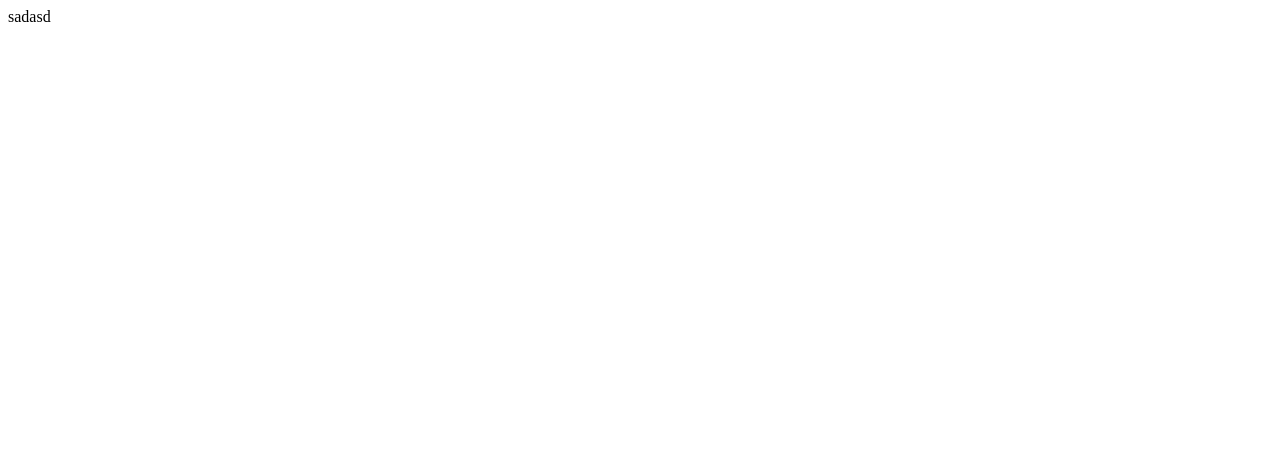
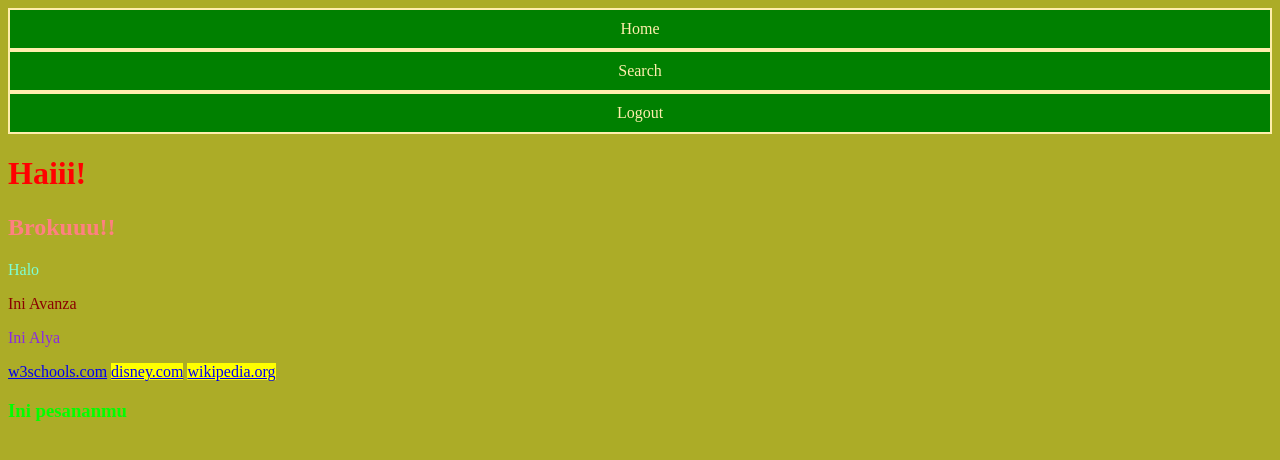
Before and after one commit to rdimas27/Belajar-HTML, a plain HTML site: page Training3/index.html in a window 1280 px wide. Drawn offline with Linux system fonts and the light colour scheme.

Commit message:
commit ketiga

```diff
--- /dev/null
+++ b/Training3/header.css
@@ -0,0 +1,13 @@
+container {
+    border: 5px solid #ffcc5c;
+    display: flex;
+    justify-content: flex-end;
+}
+.container > div {
+    padding: 10px;
+    text-align: center;
+    font-size: 14sp;
+    color: #ffeead;
+    border: 2px solid;
+    background-color: green;
+}
--- a/Training3/index.html
+++ b/Training3/index.html
@@ -1 +1,48 @@
-sadasd
+<!DOCTYPE html>
+<html>
+    <head>
+        <title>CSS Styles</title>
+        <!--Internal css-->
+        <!--Internal css (.) select for class-->
+        <!--Internal css (#) select for id-->
+        <style>
+            h2 {
+                color: hsl(360, 100%, 75%);
+            }
+            p {
+                color: aquamarine;
+            }
+            .mobil {
+                color: blueviolet;
+            }
+            #avanza {
+                color: darkred;
+            }
+            a[target]{
+                background-color: yellow;
+            }
+        </style>
+        <!--Eksternal css-->
+        <link rel="stylesheet" href="header.css">
+        <link rel="stylesheet" href="style.css">
+    </head>
+    <body>
+        <nav class="container">
+            <div class="home">Home</div>
+            <div class="search">Search</div>
+            <div class="logout">Logout</div>
+        </nav>
+        <!--Inline css-->
+        <h1 style="color: red;">Haiii!</h1>
+        <!--Internal css-->
+        <h2>Brokuuu!!</h2>
+        <p>Halo</p>
+        <p class="mobil" id="avanza">Ini Avanza</p>
+        <p class="mobil" id="alya">Ini Alya</p>
+        <a href="https://www.w3schools.com/">w3schools.com</a>
+        <a href="https://www.disney.id/" target="_blank">disney.com</a>
+        <a href="https://www.wikipedia.org/" target="_top">wikipedia.org</a>
+         <!--Eksternal css-->
+        <h3>Ini pesananmu</h3>
+    </body>
+</html>
--- /dev/null
+++ b/Training3/style.css
@@ -0,0 +1,6 @@
+body{
+    background-color: rgb(172, 172, 39);
+}
+h3 {
+    color: #00FF00;
+}
```
Also changed, not shown: 1 other file.
